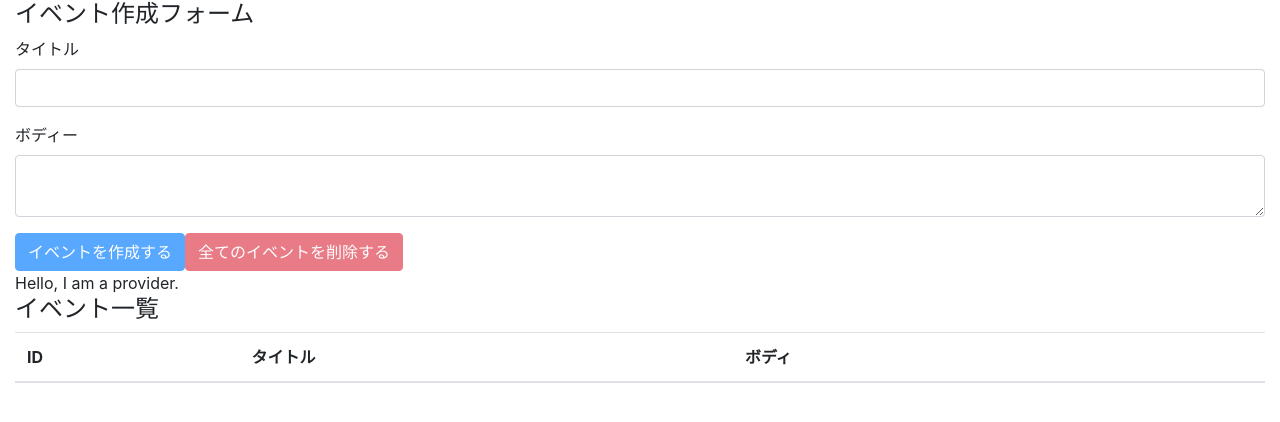
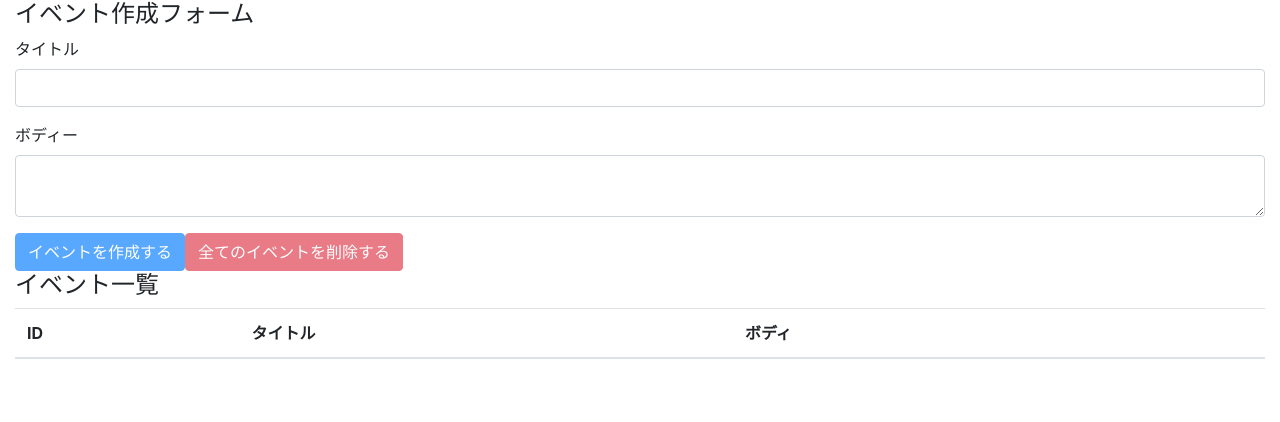
Before and after one commit to toshiaki-suzuki/udemy-react-hooks, a React (Create React App) app: page / in a window 1280 px wide. Shown: the top 422 px of the page. Built offline with nearby package versions, Linux system fonts and the light colour scheme.

Commit message:
introduce context

```diff
--- a/src/components/App.js
+++ b/src/components/App.js
@@ -9,11 +9,12 @@
 const App = () => {
 
   const [state, dispatch] = useReducer(reducer, [])
+  const value = {state, dispatch}
   return (
-    <AppContext.Provider value={'Hello, I am a provider.'}>
+    <AppContext.Provider value={value}>
       <div className="container-fluid">
-        <EventForm state={state} dispatch={dispatch}/>
-        <Events state={state} dispatch={dispatch}/>
+        <EventForm/>
+        <Events/>
       </div>
     </AppContext.Provider>
   );
--- a/src/components/Event.js
+++ b/src/components/Event.js
@@ -1,10 +1,13 @@
-import React from 'react'
+import React, {useContext} from 'react'
 import { DELETE_EVENT } from "../actions"
+import AppContext from '../contexts/AppContext'
 
-const Event = ({ dispatch, event }) => {
+const Event = ({event}) => {
+  const {dispatch} = useContext(AppContext)
   const id = event.id
   const title = event.title
   const body = event.body
+
   const handleClickDeleteButton = e => {
     e.preventDefault()
     const result = window.confirm(`イベント(id=${id})を本当に削除してもよいですか？`)
--- a/src/components/EventForm.js
+++ b/src/components/EventForm.js
@@ -1,9 +1,11 @@
-import React, { useState } from "react"
+import React, { useState, useContext } from "react"
 import {CREATE_EVENT, DELETE_ALL_EVENTS} from "../actions"
+import AppContext from "../contexts/AppContext"
 
-const EventForm = ({state, dispatch}) => {
+const EventForm = () => {
   const [title, setTitle] = useState('')
   const [body, setBody] = useState('')
+  const {state, dispatch} = useContext(AppContext)
 
   const addEvent = e => {
     e.preventDefault()
--- a/src/components/Events.js
+++ b/src/components/Events.js
@@ -2,11 +2,10 @@
 import Event from './Event'
 import AppContext from '../contexts/AppContext'
 
-const Events = ({state, dispatch}) => {
-  const value = useContext(AppContext)
+const Events = () => {
+  const {state} = useContext(AppContext)
   return (
     <>
-      <div>{value}</div>
       <h4>イベント一覧</h4>
       <table className="table table-hover">
         <thead>
@@ -18,7 +17,7 @@
           </tr>
         </thead>
         <tbody>
-          { state.map((event, index) => (<Event key={index} event={event} dispatch={dispatch} />))}
+          { state.map((event, index) => (<Event key={index} event={event} />))}
         </tbody>
       </table>
     </>
```
